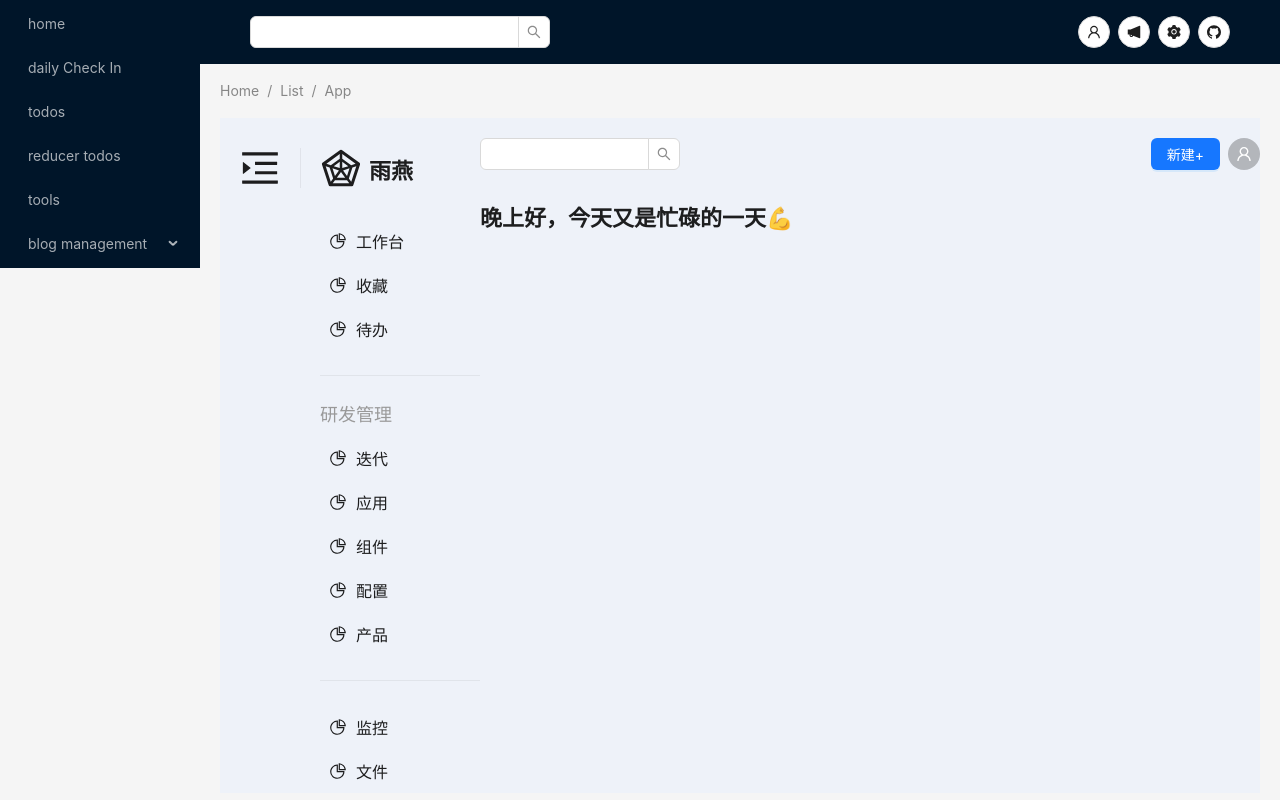
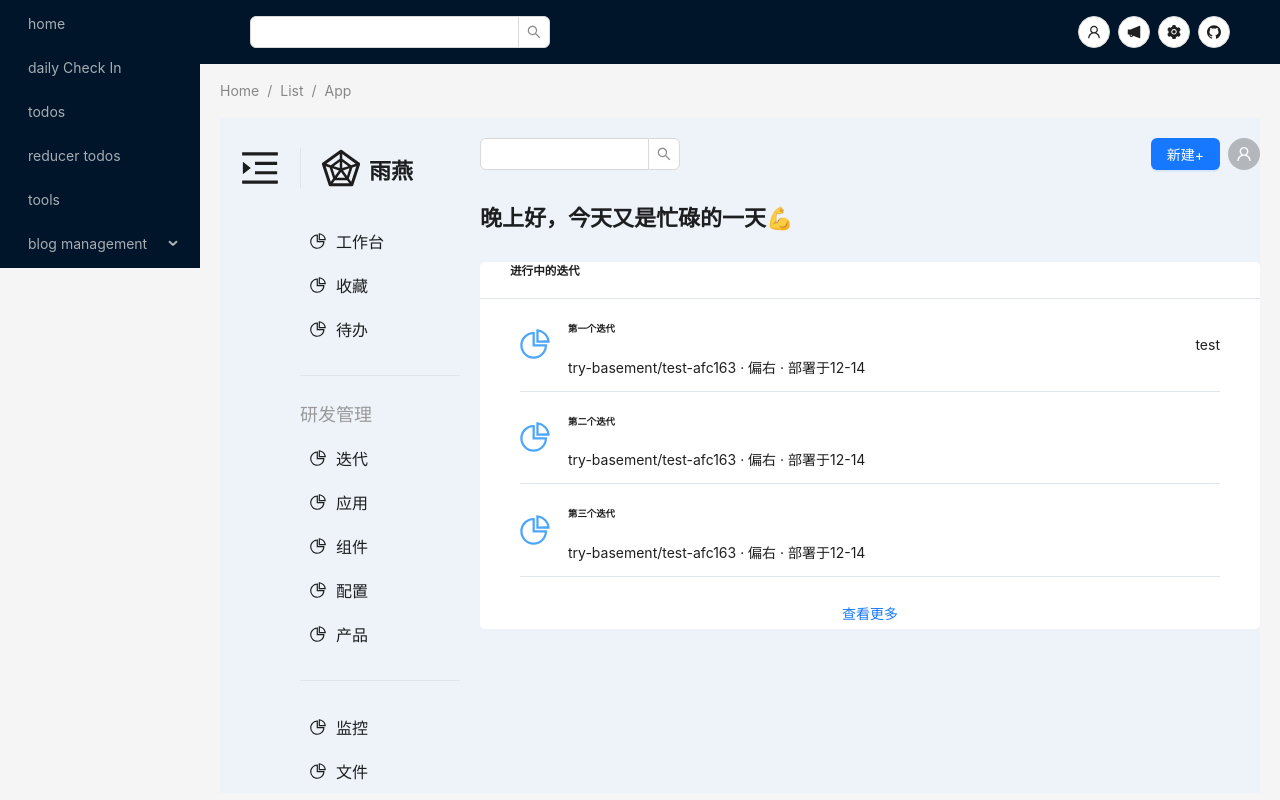
Before and after one commit to DouLu/toolbox, a React app: page /blogManagement/blogList in a window 1280 px wide. Built offline with nearby package versions, Linux system fonts and the light colour scheme; the HTML template or start-up script is replaced by a standard one.

Commit message:
feat: 拾起react和css的知识

```diff
--- a/src/pages/blog/admin/BlogList.module.css
+++ b/src/pages/blog/admin/BlogList.module.css
@@ -6,6 +6,8 @@
 /* 左侧logo 菜单 */
 .leftMenu {
   width: 260px;
+  padding-right: 20px;
+  box-sizing: border-box;
 }
 .logoBar {
   display: flex;
@@ -54,6 +56,45 @@
   font-weight: bold;
   margin: 30px 0;
 }
+/* list */
+.listItem {
+  display: flex;
+  align-items: center;
+  justify-content: space-between;
+  border-bottom: solid 1px #e0e4eb;
+}
+.itemIcon {
+  margin-right: 10px;
+}
+.itemIcon svg {
+  height: 30px;
+  width: auto;
+  color: #4da6fa;
+}
+
+/* card */
+.card {
+  background-color: #fff;
+  border-radius: 5px;
+  margin-bottom: 20px;
+}
+.cardTitle {
+  display: flex;
+  align-items: center;
+  justify-content: space-between;
+  box-sizing: border-box;
+  border-bottom: solid 1px #e0e4eb;
+}
+.cardTitle h5 {
+  margin: 0;
+  padding-left: 30px;
+  padding-bottom: 20px;
+}
+.cardContent {
+  box-sizing: border-box;
+  padding: 0 40px;
+  margin-bottom: 20px;
+}
 
 /* 菜单组件 */
 .title {
--- a/src/pages/blog/admin/BlogList.tsx
+++ b/src/pages/blog/admin/BlogList.tsx
@@ -5,7 +5,7 @@ import {
   RadarChartOutlined,
   UserOutlined,
 } from "@ant-design/icons";
-import { Avatar, Button, Divider, Input, Space } from "antd";
+import { Avatar, Button, Divider, Input, Space, Spin } from "antd";
 import { useState } from "react";
 import styles from "./BlogList.module.css";
 
@@ -25,10 +25,52 @@ const menusData3 = [
   { text: "监控", icon: <PieChartOutlined /> },
   { text: "文件", icon: <PieChartOutlined /> },
 ];
+
+const listData1 = [
+  {
+    title: "第一个迭代",
+    desc: "try-basement/test-afc163 · 偏右 · 部署于12-14",
+    icon: <PieChartOutlined />,
+    extra: "test",
+  },
+  {
+    title: "第二个迭代",
+    desc: "try-basement/test-afc163 · 偏右 · 部署于12-14",
+    icon: <PieChartOutlined />,
+  },
+  {
+    title: "第三个迭代",
+    desc: "try-basement/test-afc163 · 偏右 · 部署于12-14",
+    icon: <PieChartOutlined />,
+  },
+];
 export default function BlogList() {
   const [isFold, setIsFold] = useState(false);
   const handleFold = (val: boolean) => {
     setIsFold(val);
+  };
+  const [isLoading, setIsLoading] = useState(false);
+  const [listData, setListData] = useState(listData1);
+  const handleMore = () => {
+    setIsLoading(true);
+    setTimeout(() => {
+      setListData([
+        ...listData,
+        ...[
+          {
+            title: "第4个迭代",
+            desc: "try-basement/test-afc163 · 偏右 · 部署于12-14",
+            icon: <PieChartOutlined />,
+          },
+          {
+            title: "第5个迭代",
+            desc: "try-basement/test-afc163 · 偏右 · 部署于12-14",
+            icon: <PieChartOutlined />,
+          },
+        ],
+      ]);
+      setIsLoading(false);
+    }, 3000);
   };
   const handleSearch = () => {};
   return (
@@ -41,10 +83,74 @@ export default function BlogList() {
       <div className={styles.rightContent}>
         <TopBar handleSearch={handleSearch} />
         <p className={styles.conTitle}>晚上好，今天又是忙碌的一天💪</p>
+        <Card
+          title="进行中的迭代"
+          content={listData.map((i) => (
+            <ListItem {...i} />
+          ))}
+          isLoading={isLoading}
+          handleMore={handleMore}
+        />
       </div>
     </div>
   );
 }
+
+const Card = ({
+  title,
+  extra,
+  content,
+  isLoading,
+  handleMore,
+}: {
+  title: string;
+  content: any;
+  extra?: any;
+  isLoading: boolean;
+  handleMore: () => void;
+}) => {
+  return (
+    <div className={styles.card}>
+      <div className={styles.cardTitle}>
+        <h5>{title}</h5>
+        {extra}
+      </div>
+      <div className={styles.cardContent}>{content}</div>
+      {isLoading ? (
+        <Spin />
+      ) : (
+        <Button block type="link" onClick={handleMore}>
+          查看更多
+        </Button>
+      )}
+    </div>
+  );
+};
+
+const ListItem = ({
+  title,
+  desc,
+  icon,
+  extra,
+}: {
+  title: string;
+  desc?: string;
+  icon?: any;
+  extra?: any;
+}) => {
+  return (
+    <div className={styles.listItem}>
+      <Space>
+        <div className={styles.itemIcon}>{icon}</div>
+        <div>
+          <h6>{title}</h6>
+          <p>{desc}</p>
+        </div>
+      </Space>
+      {extra}
+    </div>
+  );
+};
 
 const TopBar = ({ handleSearch }: { handleSearch: (val: string) => void }) => {
   return (
--- a/src/pages/blog/admin/Dashboard.tsx
+++ b/src/pages/blog/admin/Dashboard.tsx
@@ -1,3 +1,20 @@
+// 学习地址：https://blog.csdn.net/m0_57521762/article/details/131686432
+/**
+ * https://www.ruanyifeng.com/blog/2017/04/css_in_js.html
+ * 由于 CSS 的封装非常弱，导致了一系列的第三方库，用来加强 React 的 CSS 操作。它们统称为 CSS in JS，意思就是使用 JS 语言写 CSS。
+ * 根据不完全统计，各种 CSS in JS 的库至少有47种。老实说，现在也看不出来，哪一个库会变成主流。
+ */
+import styles from "./BlogList.module.css";
 export default function Dashboard() {
-  return <div>dashboard</div>;
+  const style = {
+    color: "red",
+    fontSize: "46px",
+  };
+  return (
+    <div>
+      <h3>react中三种样式隔离方案</h3>
+      <div className={styles.content}>css module</div>
+      <div style={style}>内联样式</div>
+    </div>
+  );
 }
```
